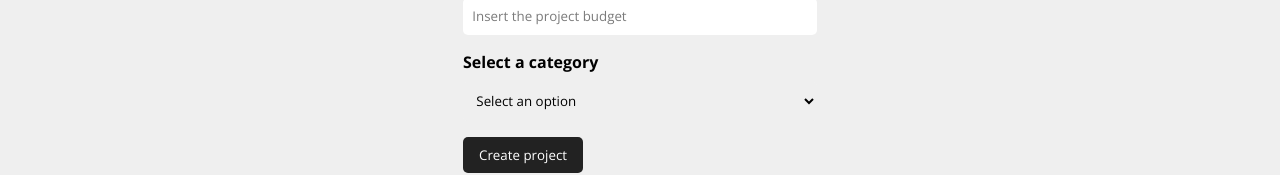
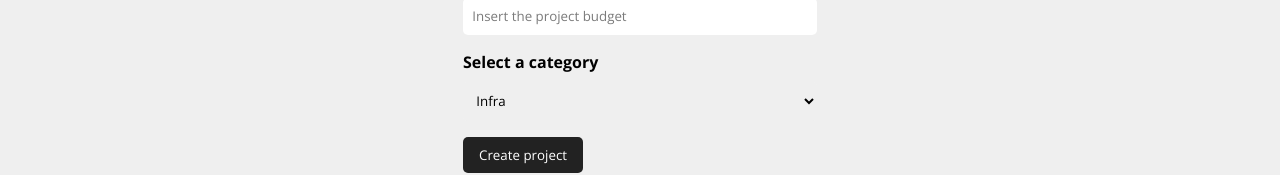
Before and after one commit to GabrielPivoto/costs, a React (Create React App) app: page /newProject in a window 1280 px wide. Shown: the part 380-555 px from the top of the page. Built offline with nearby package versions, Linux system fonts and the light colour scheme; data requests are answered from the project's data file.

Commit message:
Remove unused option
 - Removes unused option from project category

Author: Pivoto

```diff
--- a/src/components/form/Select.js
+++ b/src/components/form/Select.js
@@ -9,7 +9,6 @@ function Select({ text, name, options, handleOnChange, value }) {
                 id={name}
                 onChange={handleOnChange}
                 value={value || ''}>
-                <option>Select an option</option>
                 {options.map((option) => (
                     <option
                         value={option.id}
```
